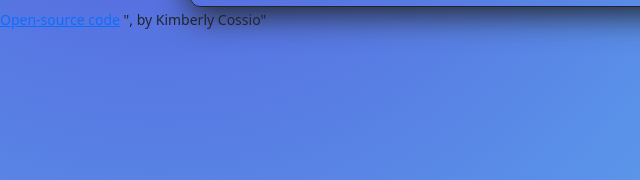
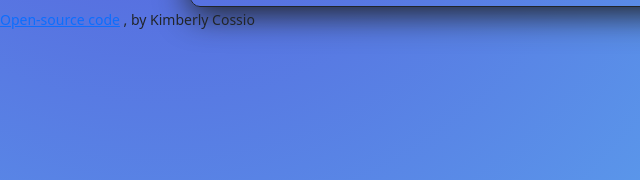
Before and after one commit to LarkAlo/Weather-App-testing-push-, a plain HTML site: page index.html in a window 1280 px wide. Shown: the part 476-656 px from the top of the page, 0-640 px from the left. Drawn offline with nearby package versions, Linux system fonts and the light colour scheme.

Commit message:
Update index.html
update/remove

```diff
--- a/index.html
+++ b/index.html
@@ -104,7 +104,7 @@
       <a href="https://github.com/LarkAlo/Weather-App" target="_blank"
         >Open-source code</a
       >
-      ", by Kimberly Cossio"
+      , by Kimberly Cossio
     </small>
   </body>
 </html>
```
